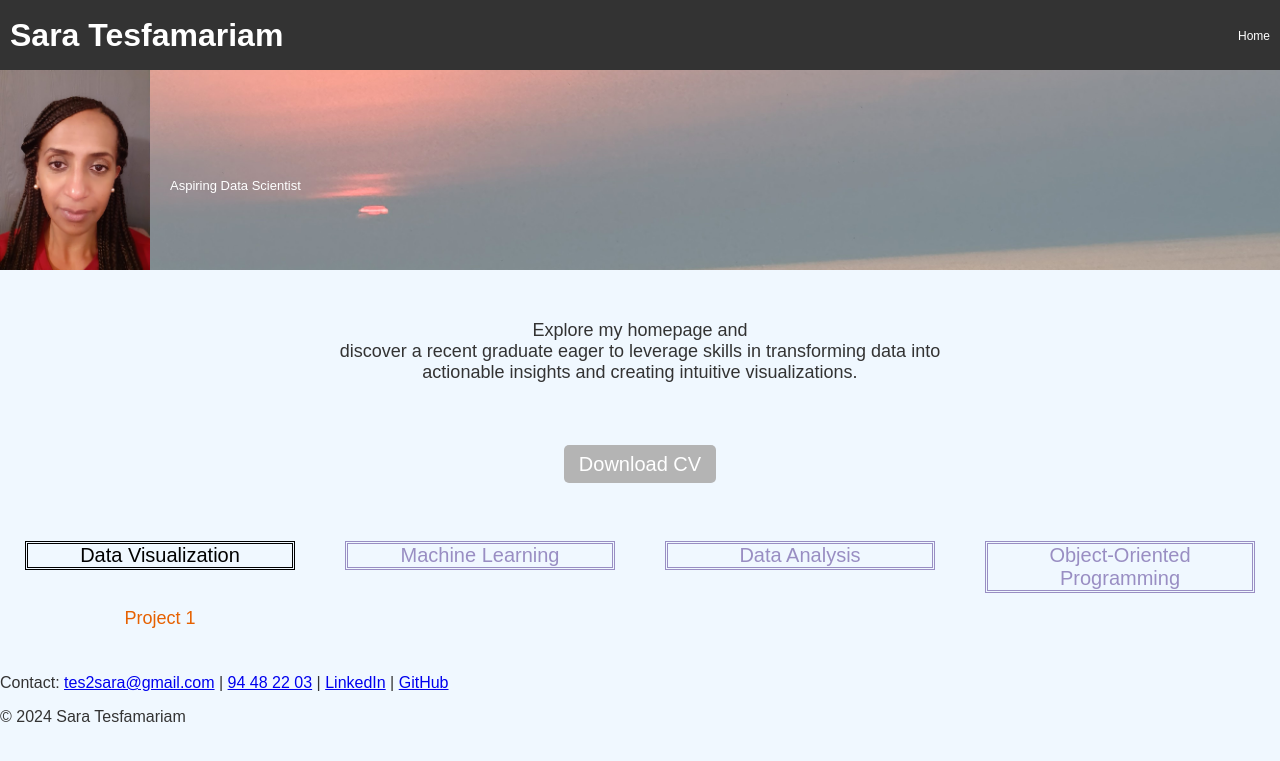
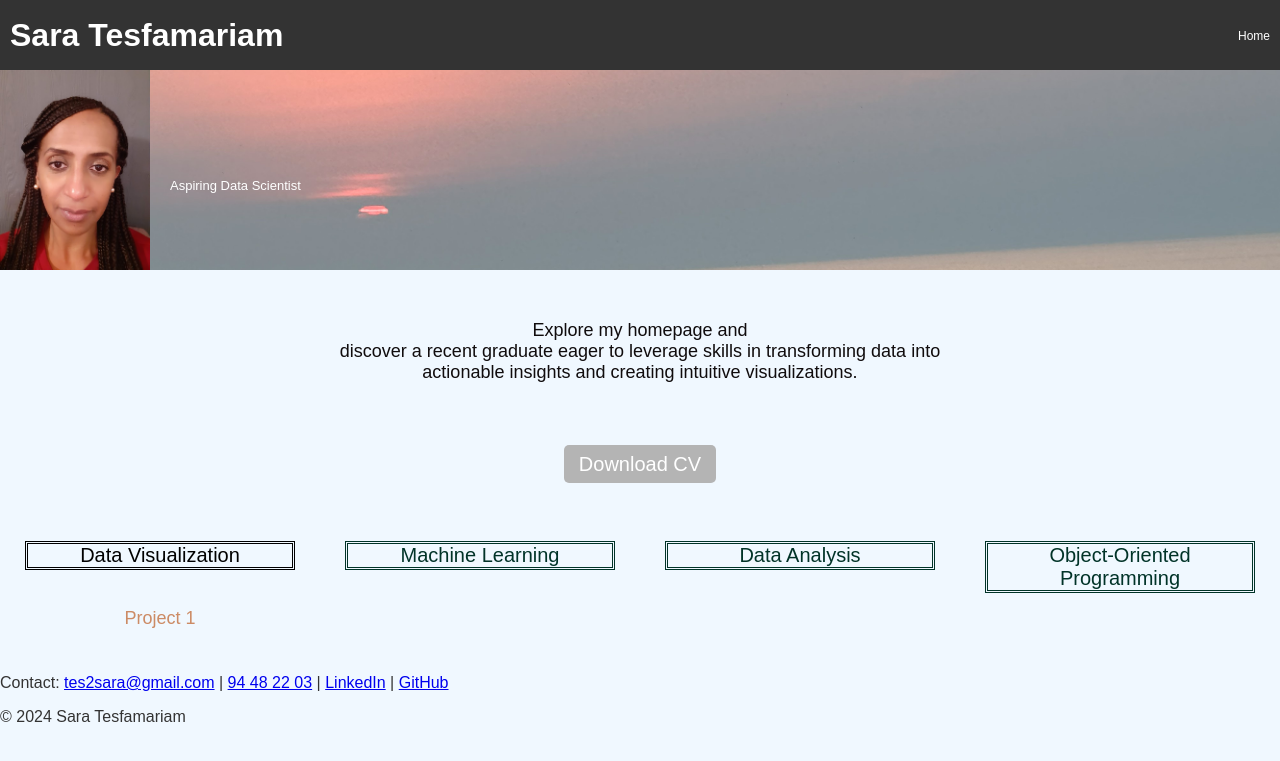
Before and after one commit to tes2sara/sara_tesfamariam, a Jekyll site: the page built from index.md, in a window 1280 px wide. Shown: the top 761 px of the page. Built offline with Jekyll 4.4.1, drawn with Linux system fonts in a browser that asks for light colours; Markdown is read by kramdown in place of the engine named in the settings.

Commit message:
Update index.md

```diff
--- a/index.md
+++ b/index.md
@@ -21,7 +21,7 @@ title: Home
   </div>
 
 
-<p style="text-align: center; font-size: 18px; margin: 0; padding: 50px;">Explore my homepage and <br> discover a recent graduate eager to leverage skills in transforming data into <br> actionable insights and creating intuitive visualizations.</p>
+<p style="text-align: center; color:#100c0D; font-size: 18px; margin: 0; padding: 50px;">Explore my homepage and <br> discover a recent graduate eager to leverage skills in transforming data into <br> actionable insights and creating intuitive visualizations.</p>
 
 <div style="text-align: center; margin: 20px 0;">
     <a href="CV.pdf" download="Sara_CV.pdf" style="padding: 8px 15px; background-color: #b4b4b4; color: white; text-decoration: none; border-radius: 5px; font-size: 20px;">Download CV</a>
@@ -30,15 +30,15 @@ title: Home
 <div style="display:flex; justify-content: space-around; margin: 20px 0;">
     <div style="flex:1; padding:25px; text-align:center;">
         <p style="color:black; border-style:double; font-size: 20px;">Data Visualization</p>
-       <br> <a href="https://github.com/tes2sara/Project-1" style="color:#e66101; text-decoration:none; font-size: 18px;">Project 1</a>
+       <br> <a href="https://github.com/tes2sara/Project-1" style="color:#cc8B65; text-decoration:none; font-size: 18px;">Project 1</a>
     </div>
     <div style="flex: 1; padding: 25px; text-align: center;">
-        <p style="color: #998ec3; border-style:double; font-size: 20px;">Machine Learning</p>
+        <p style="color: #013328; border-style:double; font-size: 20px;">Machine Learning</p>
     </div>
     <div style="flex: 1; padding: 25px; text-align: center;">
-        <p style="color: #998ec3; border-style:double; font-size: 20px;">Data Analysis</p>
+        <p style="color: #013328; border-style:double; font-size: 20px;">Data Analysis</p>
     </div>
     <div style="flex:1; padding:25px; text-align:center;">
-       <p style="color: #998ec3; border-style:double; font-size:20px;">Object-Oriented Programming</p>
+       <p style="color: #013328; border-style:double; font-size:20px;">Object-Oriented Programming</p>
         </div>
 </div>
```
